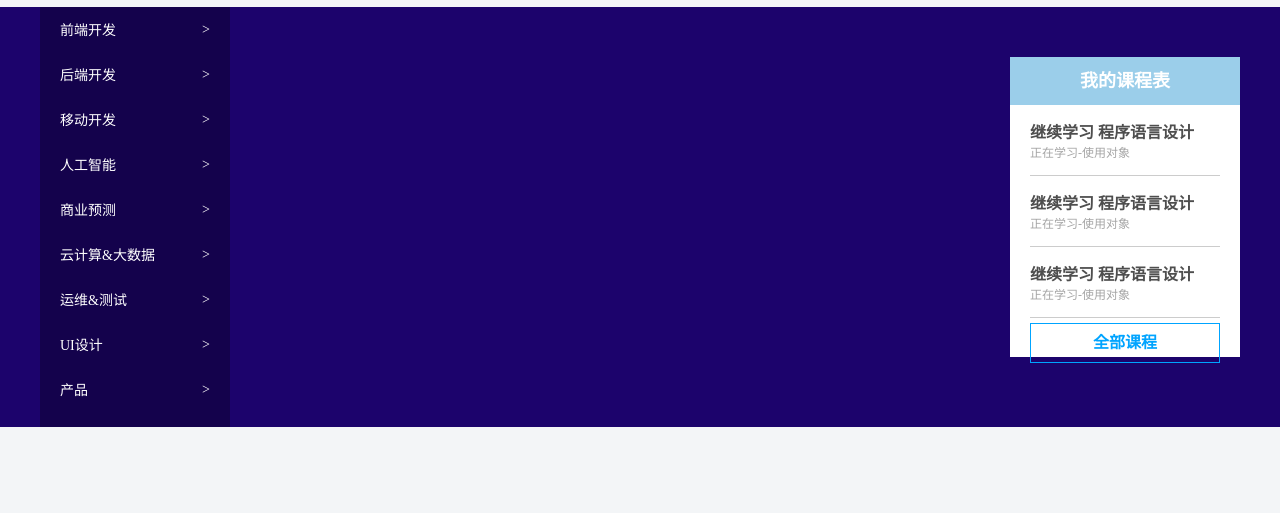
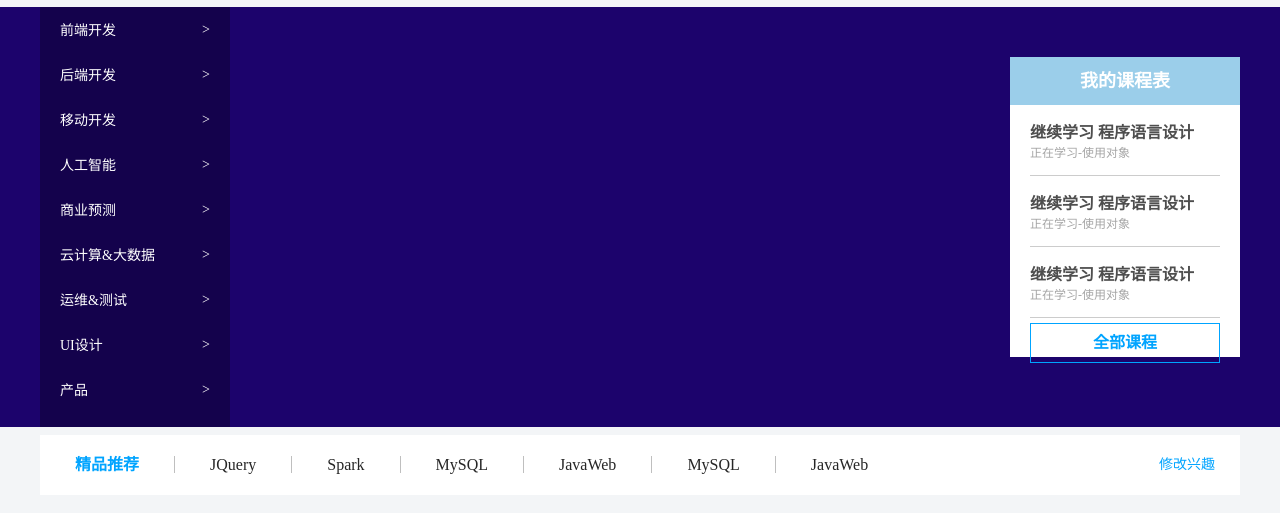
Before and after one commit to Chaoran-Li/Website-mock-1, a plain HTML site: page index.html in a window 1280 px wide. Shown: the part 95-608 px from the top of the page. Drawn offline with Linux system fonts and the light colour scheme.

Commit message:
recommendation bar fininshed

```diff
--- a/index.html
+++ b/index.html
@@ -63,5 +63,17 @@
             </div>
         </div>
     </div>
+    <div class="recommend main">
+        <h3>精品推荐</h3>
+        <ul>
+            <li><a href="#">JQuery</a></li>
+            <li><a href="#">Spark</a></li>
+            <li><a href="#">MySQL</a></li>
+            <li><a href="#">JavaWeb</a></li>
+            <li><a href="#">MySQL</a></li>
+            <li><a href="#">JavaWeb</a></li>
+        </ul>
+        <a class="alter" href="#">修改兴趣</a>
+    </div>
 </body>
 </html>
--- a/style.css
+++ b/style.css
@@ -171,3 +171,42 @@ a {
     font-size: 16px;
     font-weight: 700;
 }
+
+.recommend {
+    height: 60px;
+    margin-top: 8px;
+    background-color: #fff;
+    line-height: 60px;
+}
+
+.recommend h3 {
+    float: left;
+    margin-left: 35px;
+    font-size: 16px;
+    color: #00a4ff;
+}
+
+.recommend ul {
+    float: left;
+    margin-left: 35px;
+    height: 16px;
+}
+
+.recommend ul li {
+    float: left;
+}
+
+.recommend ul li a {
+    font-size: 16px;
+    padding: 0 35px;
+    color: #262626;
+    border-left: 1px solid #bfbfbf;
+}
+
+.alter {
+    display: block;
+    float: right;
+    margin-right: 25px;
+    font-size: 14px;
+    color: #00a4ff;
+}
```
